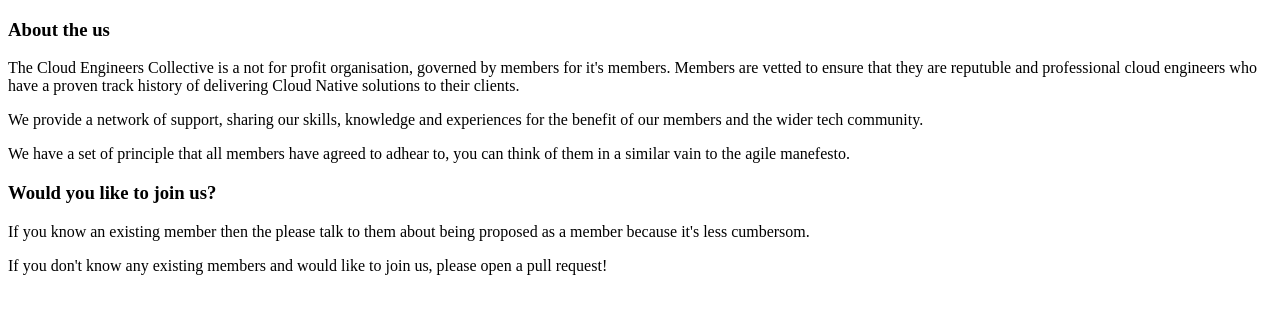
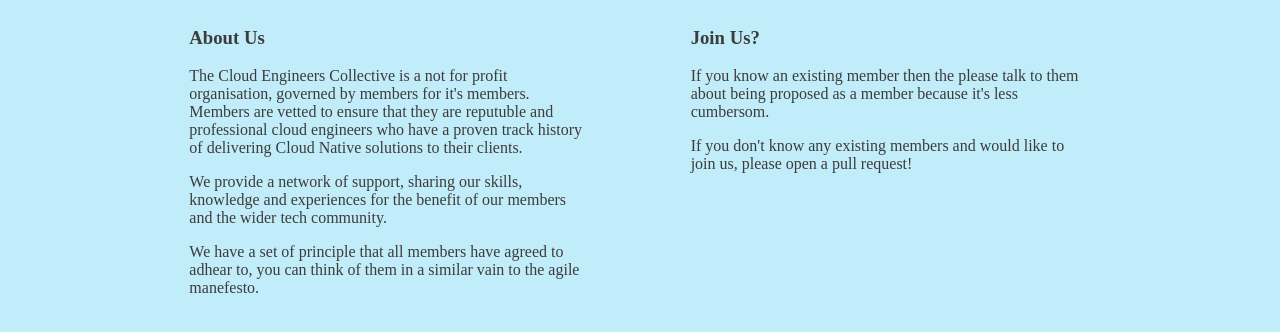
Before and after one commit to Cloud-Engineers-Collective/cloud-engineers-collective.github.io, a plain HTML site: page index.html in a window 1280 px wide. Drawn offline with Linux system fonts and the light colour scheme.

Commit message:
minimal styleing

```diff
--- a/index.html
+++ b/index.html
@@ -2,12 +2,13 @@
 
 <head>
     <title>The Cloud Engineers Collective</title>
+    <link rel="stylesheet" href="style.css" />
 </head>
 
 <body>
     <article>
         <section>
-            <h1>About the us</h1>
+            <h1>About Us</h1>
             <p>The Cloud Engineers Collective is a not for profit organisation, governed by members for it's members.
                 Members are vetted to ensure that they are reputuble and professional cloud engineers who have a proven
                 track history of delivering Cloud Native solutions to their clients.</p>
@@ -17,7 +18,7 @@
                 vain to the agile manefesto.</p>
         </section>
         <section>
-            <h1>Would you like to join us?</h1>
+            <h1>Join Us?</h1>
             <p>If you know an existing member then the please talk to them about being proposed as a member because it's
                 less cumbersom.</p>
             <p>If you don't know any existing members and would like to join us, please open a pull request!</p>
--- /dev/null
+++ b/style.css
@@ -0,0 +1,20 @@
+html {
+    background-color: #C1ECFA;
+}
+
+article {
+    display: flex;
+    justify-content: space-evenly;
+    align-items: stretch;
+    margin: auto 5em;
+    flex-flow: wrap;
+}
+
+section {
+    width: 25em;
+}
+
+h1,
+p {
+    color: #3D3C3A;
+}
```
